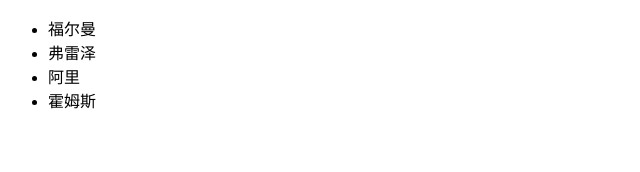
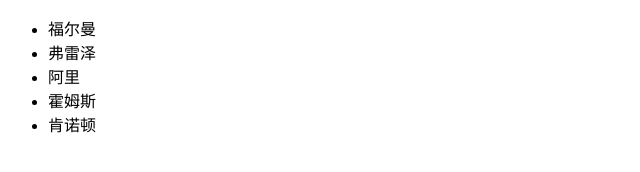
Before and after one commit to powterbobo/bobo_miniprogram, a plain HTML site: page index.html in a window 1280 px wide. Shown: the full height of the page, 0-640 px from the left. Drawn offline with Linux system fonts and the light colour scheme.

Commit message:
third version

```diff
--- a/index.html
+++ b/index.html
@@ -13,6 +13,7 @@
     <li>弗雷泽</li>
     <li>阿里</li>
     <li>霍姆斯</li>
+    <li>肯诺顿</li>
   </ul>
 </body>
 </html>
```
